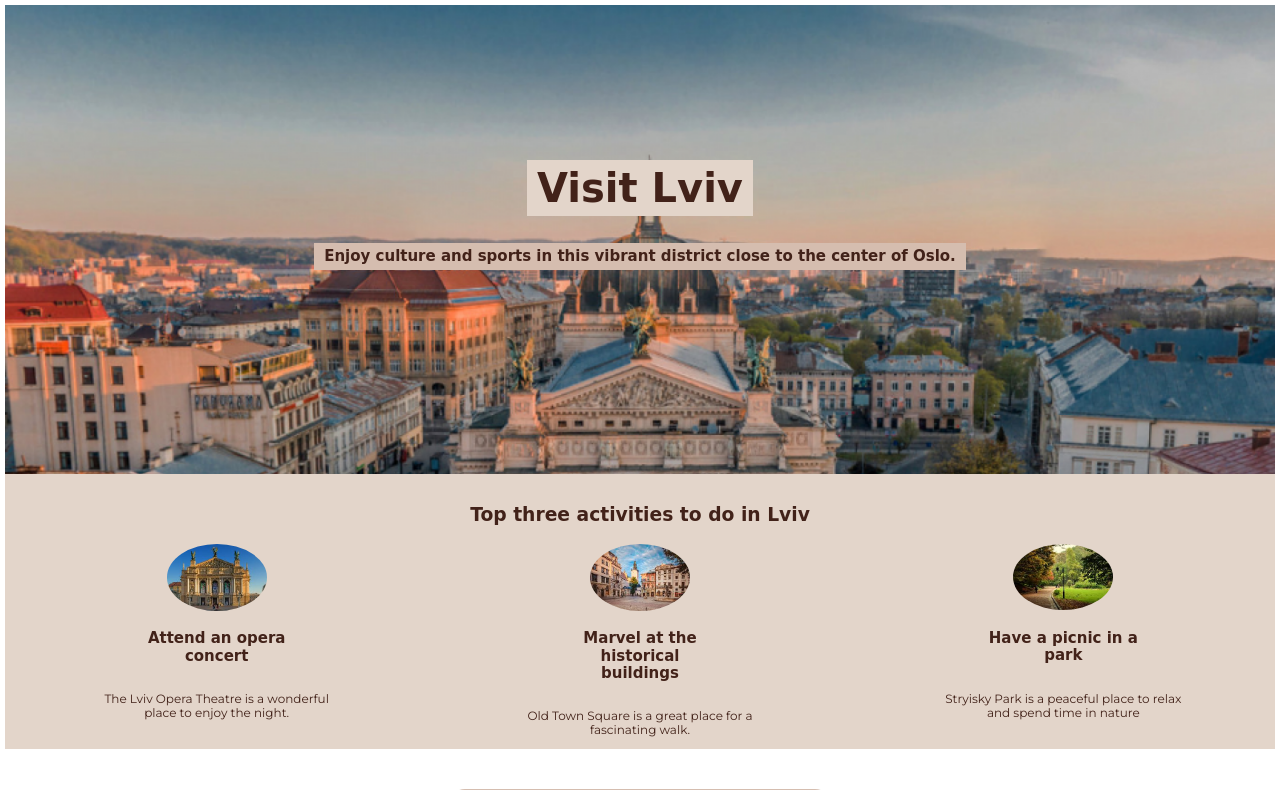
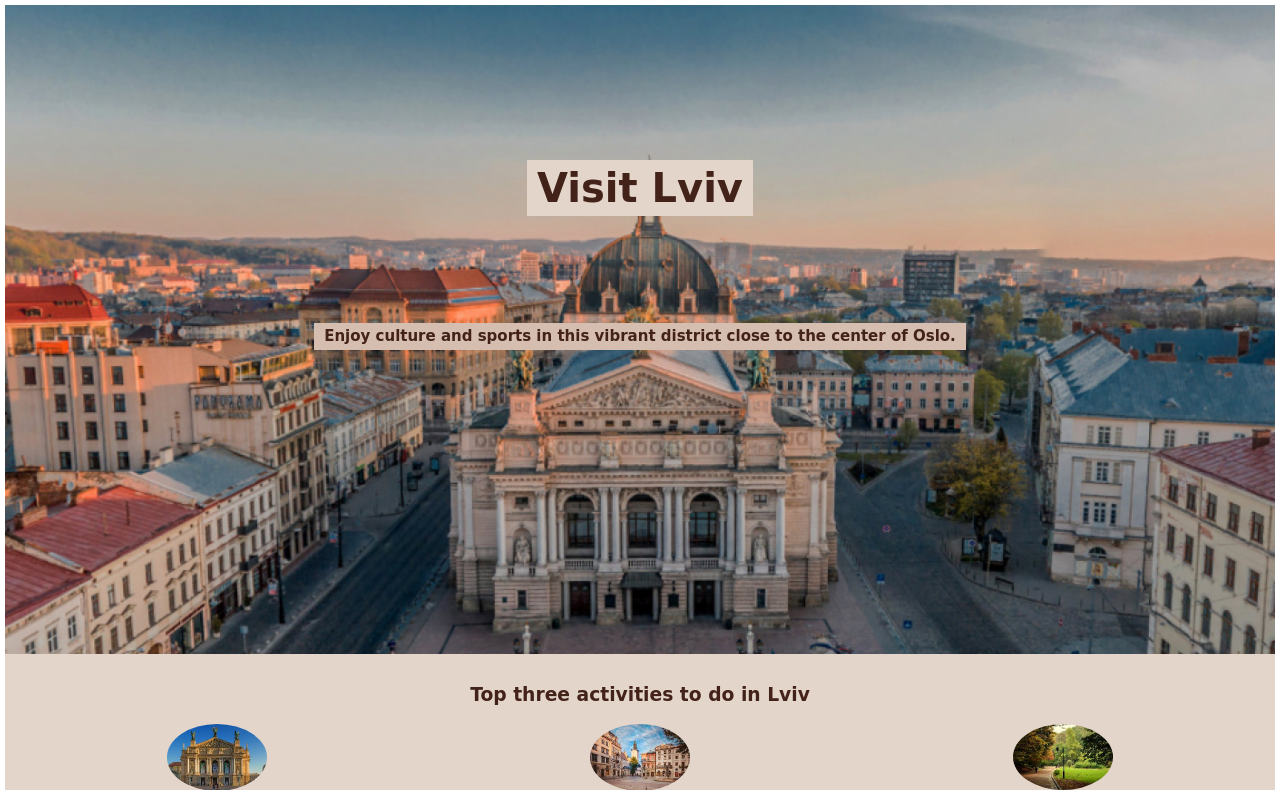
Before and after one commit to Uliana06/u-lviv-website, a PHP site: page / in a window 1280 px wide. Shown: the top 790 px of the page. Run offline with PHP 8.4, Linux system fonts and the light colour scheme; some web fonts are replaced.

Commit message:
Update styles.css

```diff
--- a/styles.css
+++ b/styles.css
@@ -35,8 +35,8 @@ h1 {
 
 h2 {
     background: #D5BDAF;
-    margin-top: 0px;
-    margin-bottom: 200px;
+    margin-top: 80px;
+    margin-bottom: 300px;
     font-size: 15px;
 }
 
```
